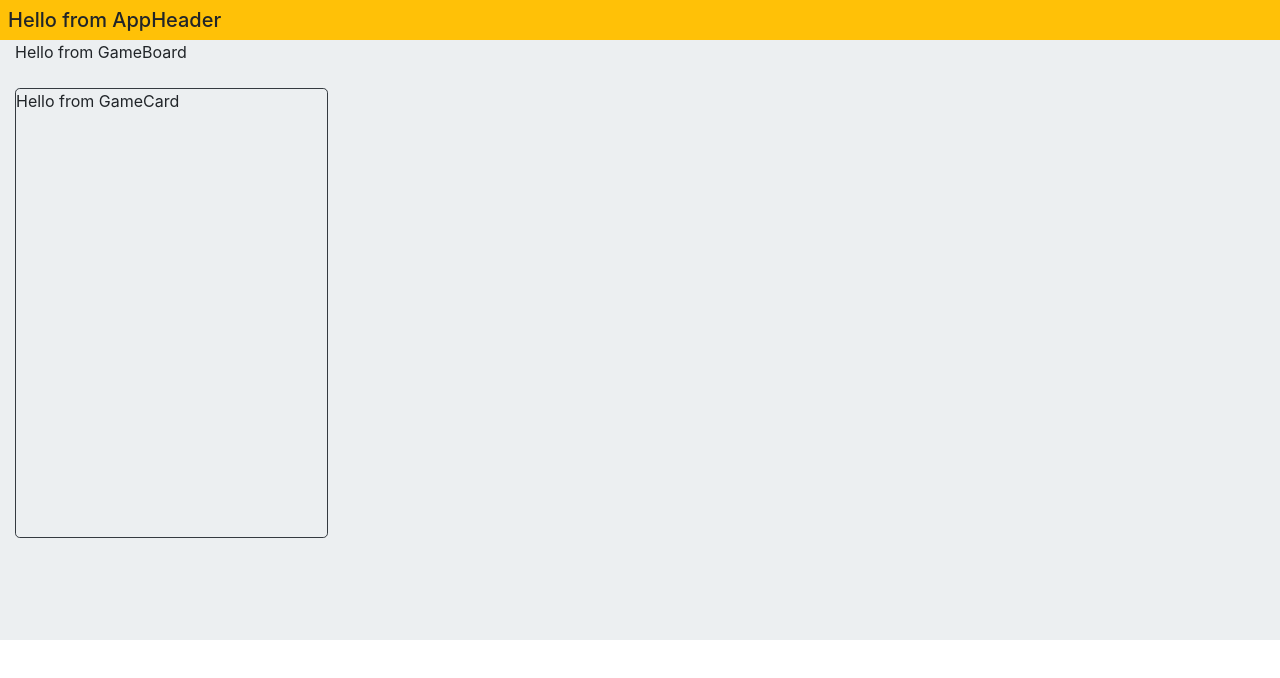
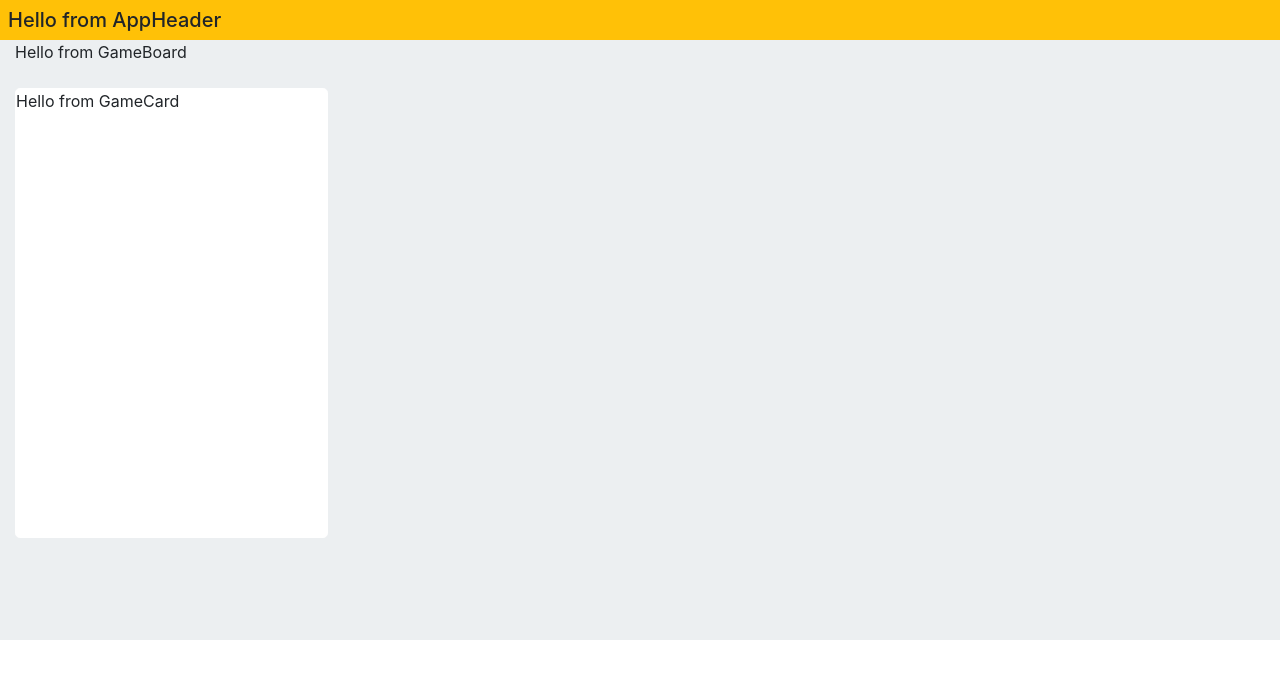
Before and after one commit to Jabernathy88/splendor-prototype, a React (Create React App) app: page / in a window 1280 px wide. Shown: the top 678 px of the page. Built offline with nearby package versions, Linux system fonts and the light colour scheme.

Commit message:
Temporary layout.

```diff
--- a/src/components/GameCard.js
+++ b/src/components/GameCard.js
@@ -3,7 +3,7 @@
 export default class GameCard extends Component {
   render() {
     return (
-      <div className="h-75 w-25 border border-dark rounded-lg">
+      <div className="h-75 w-25 border border-white rounded-lg bg-white">
         <p>Hello from GameCard</p>
 
       </div>
```
